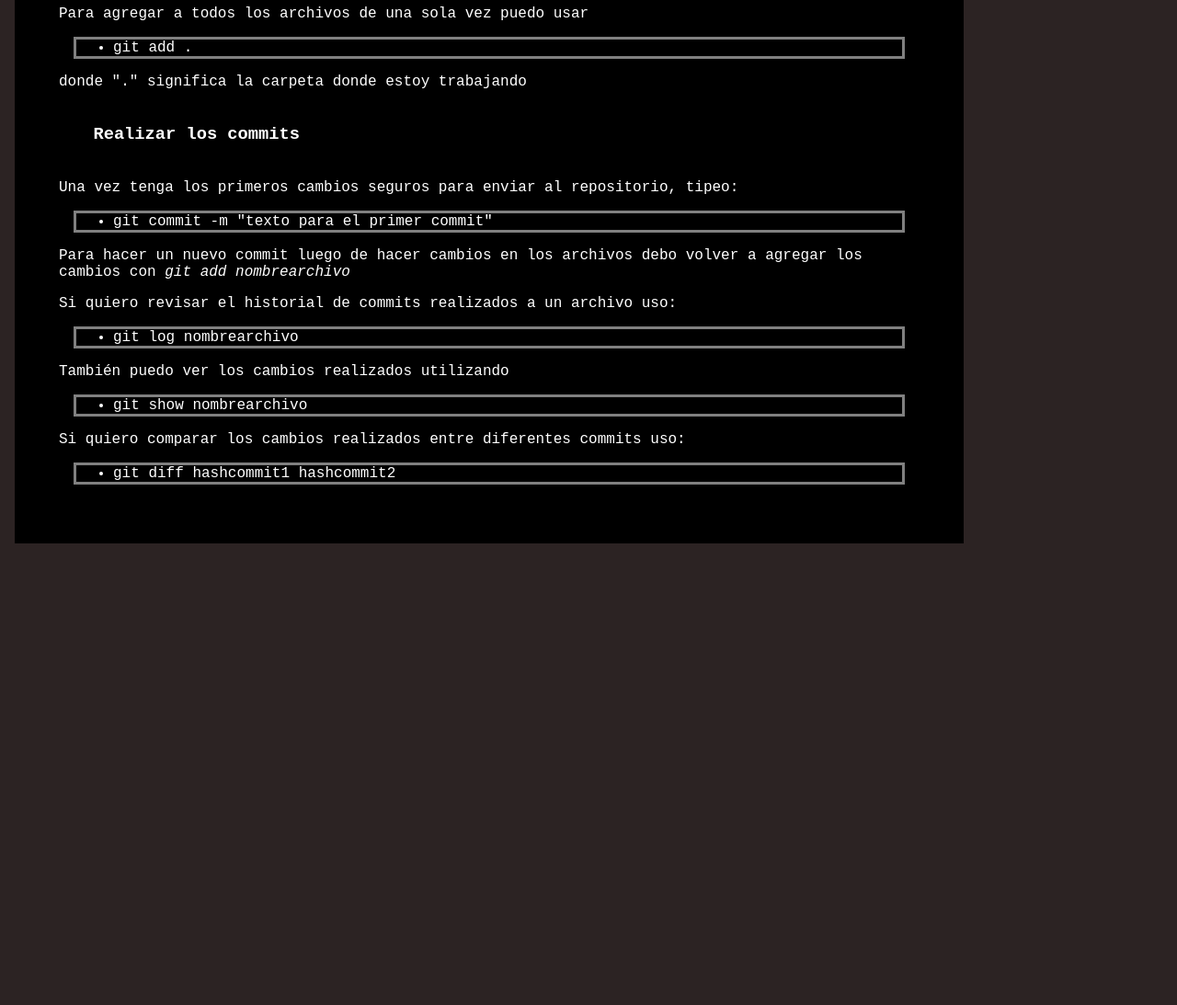
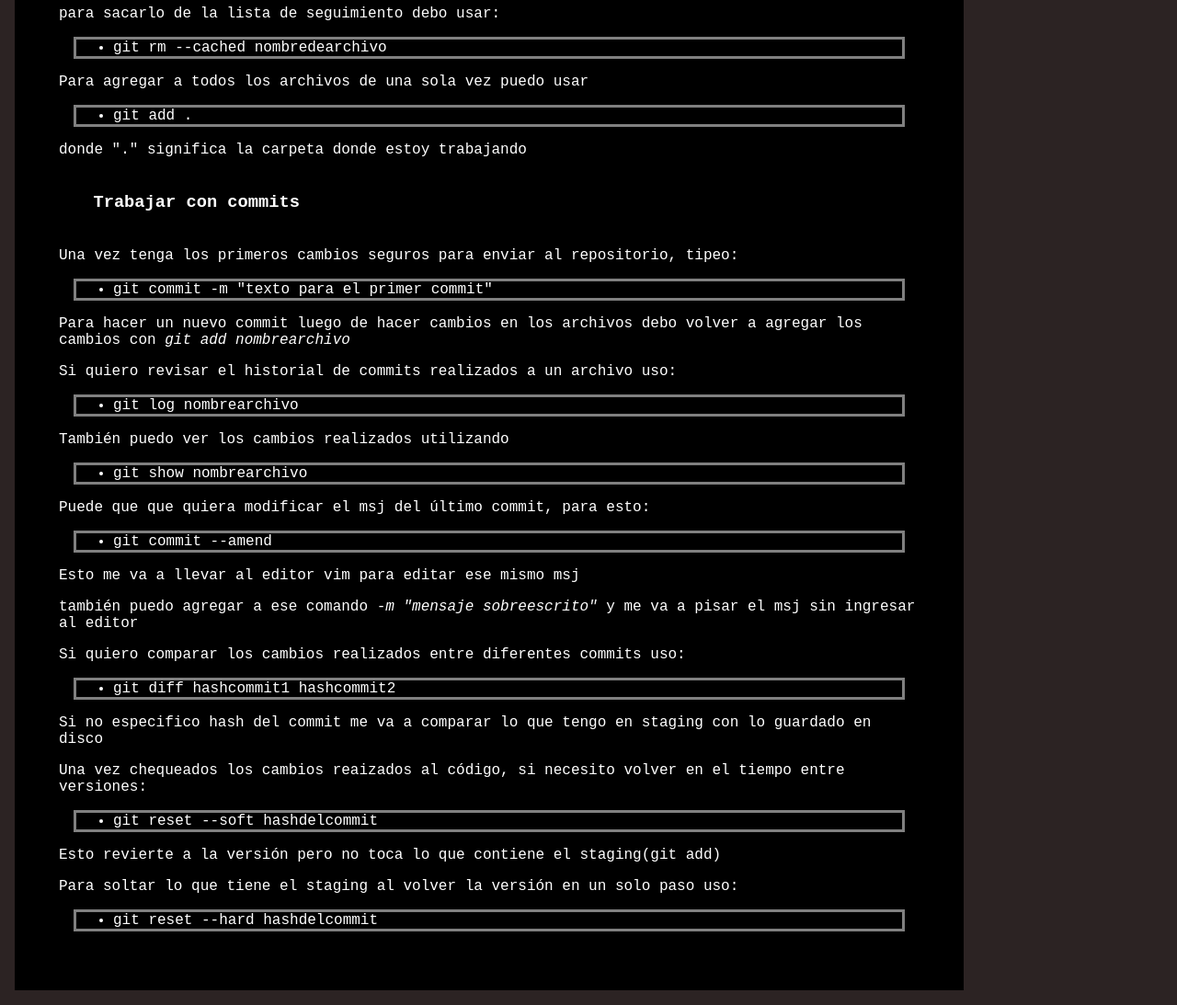
Before and after one commit to exetesting/apuntes-github, a plain HTML site: page comandos-y-apuntes-de-git.html in a window 1280 px wide. Shown: the part 1460-2553 px from the top of the page at 92% size. Before the commit the page ends 2067 px from the top, so only its background shows below. Drawn offline with Linux system fonts and the light colour scheme.

Commit message:
cambio del título en la parte de commits

```diff
--- a/comandos-y-apuntes-de-git.html
+++ b/comandos-y-apuntes-de-git.html
@@ -4,34 +4,7 @@
     <meta charset="UTF-8">
     <meta http-equiv="X-UA-Compatible" content="IE=edge">
     <meta name="viewport" content="width=device-width, initial-scale=1.0">
-    <style>
-        body{
-            margin: 1em;
-            background-color: rgb(44, 35, 35);
-        }
-        .container{
-            max-width: 75%;
-            background-color: black;
-            color: white;
-            padding: 3em;
-            font-family: 'Courier New', Courier, monospace;
-        }
-        .inicial{
-            margin: 1.5%;
-            padding: 1.5%;
-            border: 3px solid rgb(211, 211, 211);
-        }
-        .titulo{
-            margin: 2em;
-        }
-        .codigo{
-            border: 3px solid gray;
-            margin: 1em;
-        }
-        .cursiva{
-            font-style: italic;
-        }
-    </style>
+    <link rel="stylesheet" href="css/estilos.css">
     <title>Comandos y apuntes de GIT</title>
 </head>
 <body>
@@ -52,6 +25,8 @@
             <p>En realidad, esto guarda lo ingresado</p>
             <p>Para editar el texto:</p>
             <ul class="codigo"><li>esc y luego i</li></ul>
+            <p>Cuando estoy revisando info y no puedo salir de ese modo porque es muy largo:</p>
+            <ul class="codigo"><li>letra q</li></ul>
         </div>
         <h3 class="titulo">Iniciar repositorio</h3>
         <p>Me sitúo dentro del directorio y ejecuto:</p>
@@ -75,7 +50,7 @@
         <p>Para agregar a todos los archivos de una sola vez puedo usar</p>
         <ul class="codigo"><li>git add .</li></ul>
         <p>donde "." significa la carpeta donde estoy trabajando</p>
-        <h3 class="titulo">Realizar los commits</h3>
+        <h3 class="titulo">Trabajar con commits</h3>
         <p>Una vez tenga los primeros cambios seguros para enviar al repositorio, tipeo:</p>
         <ul class="codigo"><li>git commit -m "texto para el primer commit"</li></ul>
         <p>Para hacer un nuevo commit luego de hacer cambios en los archivos debo volver a agregar los cambios con <span class="cursiva">git add nombrearchivo</span></p>
@@ -83,8 +58,18 @@
         <ul class="codigo"><li>git log nombrearchivo</li></ul>
         <p>También puedo ver los cambios realizados utilizando</p>
         <ul class="codigo"><li>git show nombrearchivo</li></ul>
+        <p>Puede que que quiera modificar el msj del último commit, para esto:</p>
+        <ul class="codigo"><li>git commit --amend</li></ul>
+        <p>Esto me va a llevar al editor vim para editar ese mismo msj</p>
+        <p>también puedo agregar a ese comando <span class="cursiva">-m "mensaje sobreescrito"</span> y me va a pisar el msj sin ingresar al editor</p>
         <p>Si quiero comparar los cambios realizados entre diferentes commits uso:</p>
         <ul class="codigo"><li>git diff hashcommit1 hashcommit2</li></ul>
+        <p>Si no especifico hash del commit me va a comparar lo que tengo en staging con lo guardado en disco</p>
+        <p>Una vez chequeados los cambios reaizados al código, si necesito volver en el tiempo entre versiones:</p>
+        <ul class="codigo"><li>git reset --soft hashdelcommit</li></ul>
+        <p>Esto revierte a la versión pero no toca lo que contiene el staging(git add)</p>
+        <p>Para soltar lo que tiene el staging al volver la versión en un solo paso uso:</p>
+        <ul class="codigo"><li>git reset --hard hashdelcommit</li></ul>
 
     </div>
 </body>
```
